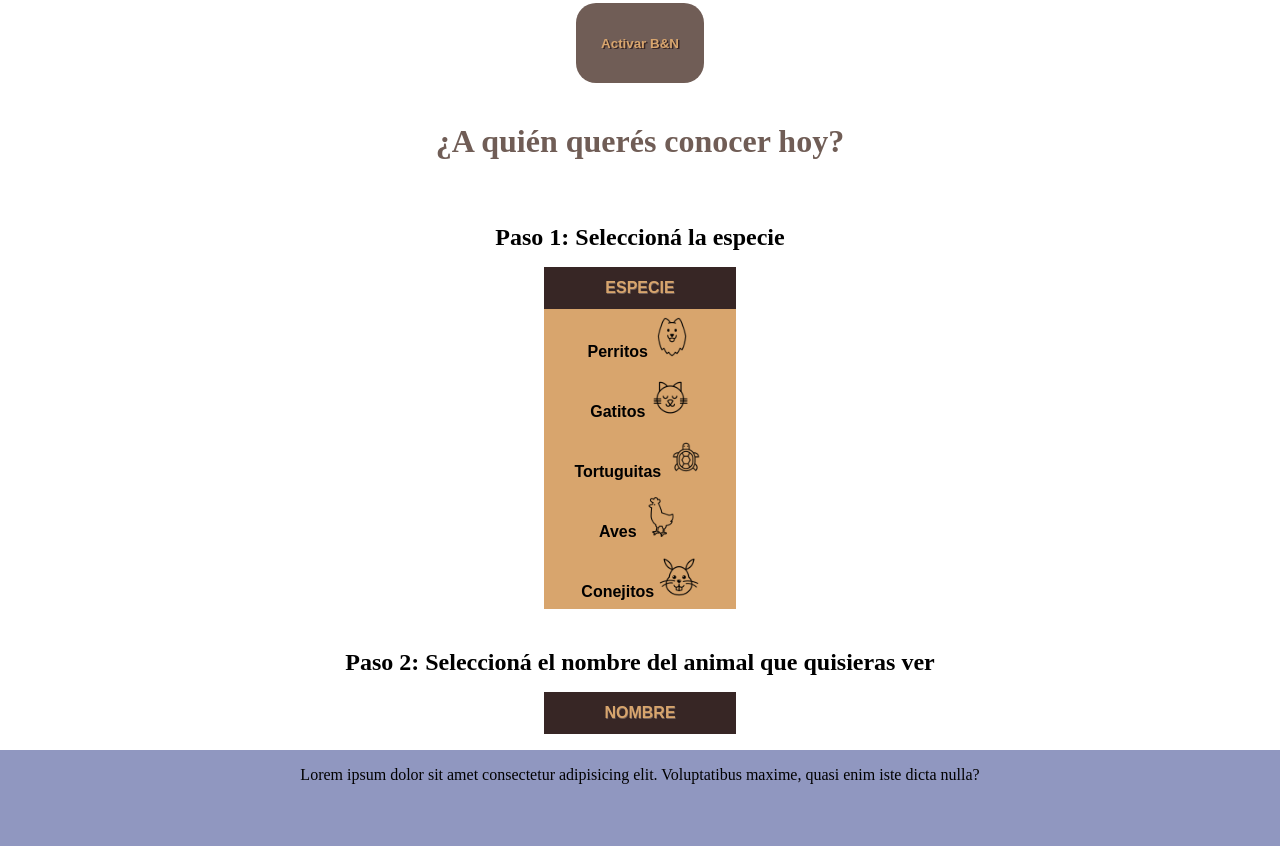
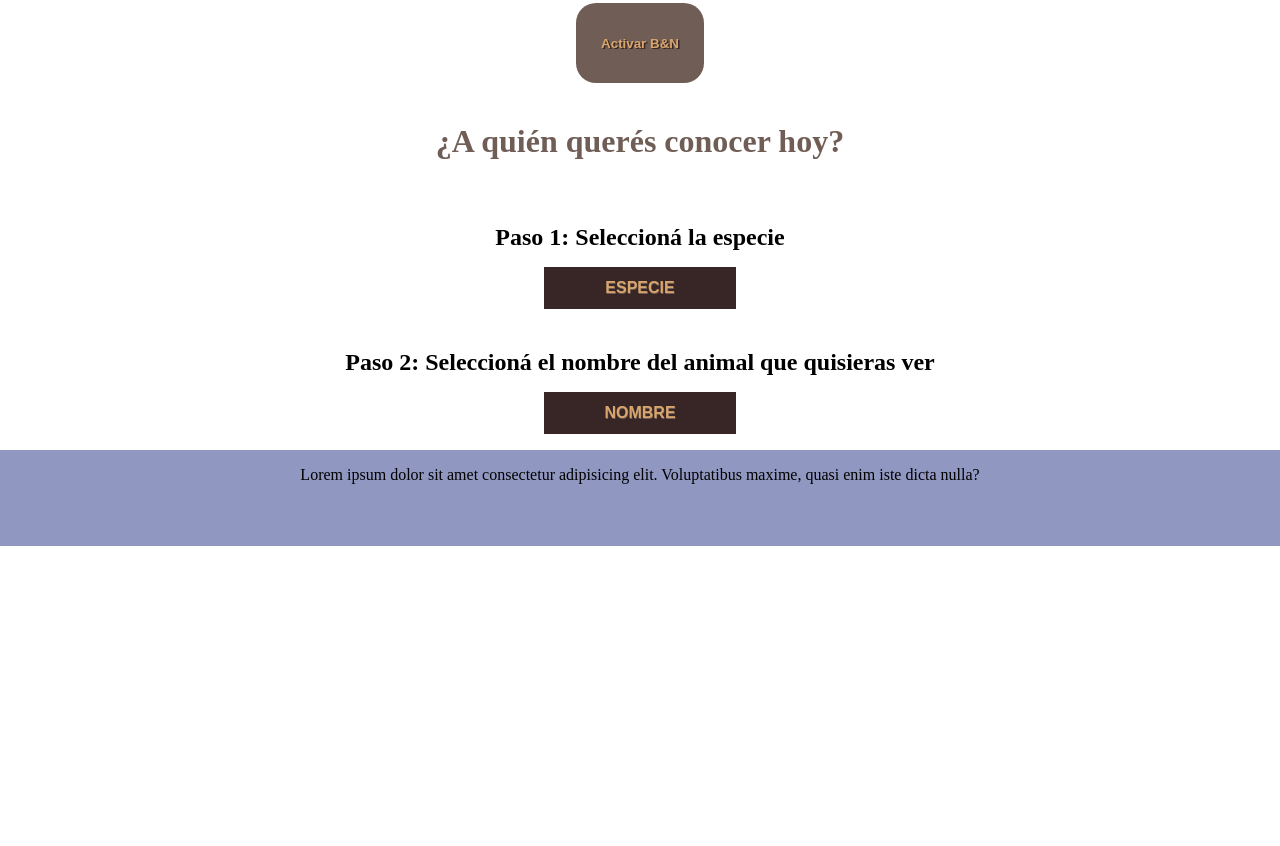
Before and after one commit to aylencastro/refugio-patitas, a plain HTML site: page paginas/nosotros.html in a window 1280 px wide. Shown: the part 2300-3146 px from the top of the page. After the commit the page ends 2846 px from the top, so only its background shows below. Drawn offline with Linux system fonts and the light colour scheme.

Commit message:
Actualización de estilos

```diff
--- a/estilos/estilos.css
+++ b/estilos/estilos.css
@@ -343,7 +343,7 @@ form{
     text-align: center;
 }
 
-.botonDropdown{
+.botonDropdown {
     background-color: #372625;
     color: #D8A56D;
     text-shadow: 0.5px 0.5px #705D56;
@@ -355,19 +355,19 @@ form{
     min-width: 15vw;
 }
 
-.animalitos{
+.animalitos {
     margin: 2vh auto;
     position: relative;
     display: inline-block;
     width: fit-content;
 }
 
-.contenidoDropdown{
+.contenidoDropdown {
     display: none;
     position: inherit;
 }
 
-.contenidoDropdown button{
+.contenidoDropdown button {
     font-size: medium;
     font-weight: 600;
     padding: 1vh;
@@ -377,17 +377,17 @@ form{
     border: none;
 }
 
-.contenidoDropdown button:hover, .animalitos:hover{
+.contenidoDropdown button:hover, .animalitos:hover  {
     background-color: #4f372c;
     color: #D8A56D;
 }
 
-.animalitos:hover, .contenidoDropdown{
+.animalitos:hover .contenidoDropdown {
     display: block;
 }
 
 .animalitos img{
-    height: 5vh;
+    height: 4.5vh;
 }
 
 
```
